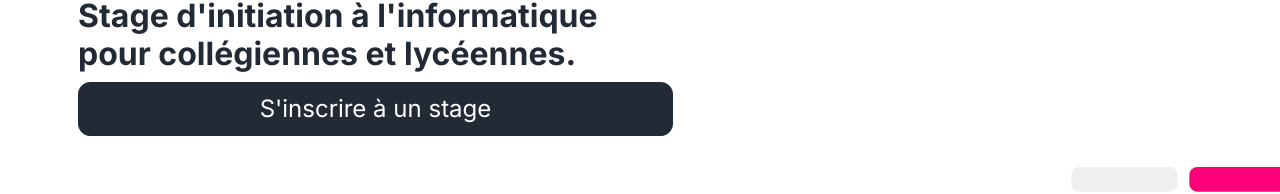
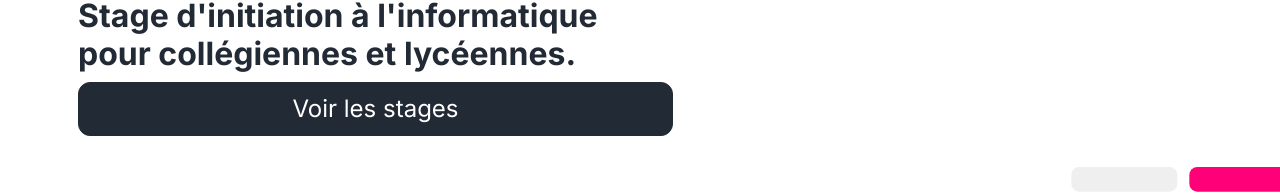
Before and after one commit to prologin/gcc-site, a Vue app in the folder front/: page / in a window 1280 px wide. Shown: the part 169-363 px from the top of the page. Built offline with nearby package versions, Linux system fonts and the light colour scheme.

Commit message:
front: Add scroll method to home button

```diff
--- a/front/src/components/EventList.vue
+++ b/front/src/components/EventList.vue
@@ -1,5 +1,5 @@
 <template>
-    <div class="background-style pb-4">
+    <div id="event-list" class="background-style pb-4">
         <section class="w-75 mx-auto pt-5">
             <EventCard v-for="(event, index) in events"
                        v-bind:index="index"
--- a/front/src/components/HomeBanner.vue
+++ b/front/src/components/HomeBanner.vue
@@ -4,18 +4,21 @@
       <b-col class="ml-5 mt-5 pt-5 w-50">
         <h1> Stage d'initiation à l'informatique pour collégiennes et lycéennes. </h1>
         <!-- TODO: use vue-router link -->
-        <b-button to="/inscription" class="primary-button subtitleSize" block size="lg"> S'inscrire à un stage </b-button>
+        <b-button @click="scrollTo('event-list')" class="primary-button subtitleSize" block size="lg"> Voir les stages </b-button>
       </b-col>
   </b-container>
 </div>
 </template>
 
-<script lang="ts">
+<script>
 import Vue from 'vue'
 
 export default Vue.extend({
   name: 'HomeBanner',
-  props: {
+  methods: {
+    scrollTo (index) {
+      document.getElementById(index).scrollIntoView({ behavior: 'smooth' })
+    }
   }
 })
 </script>
```
